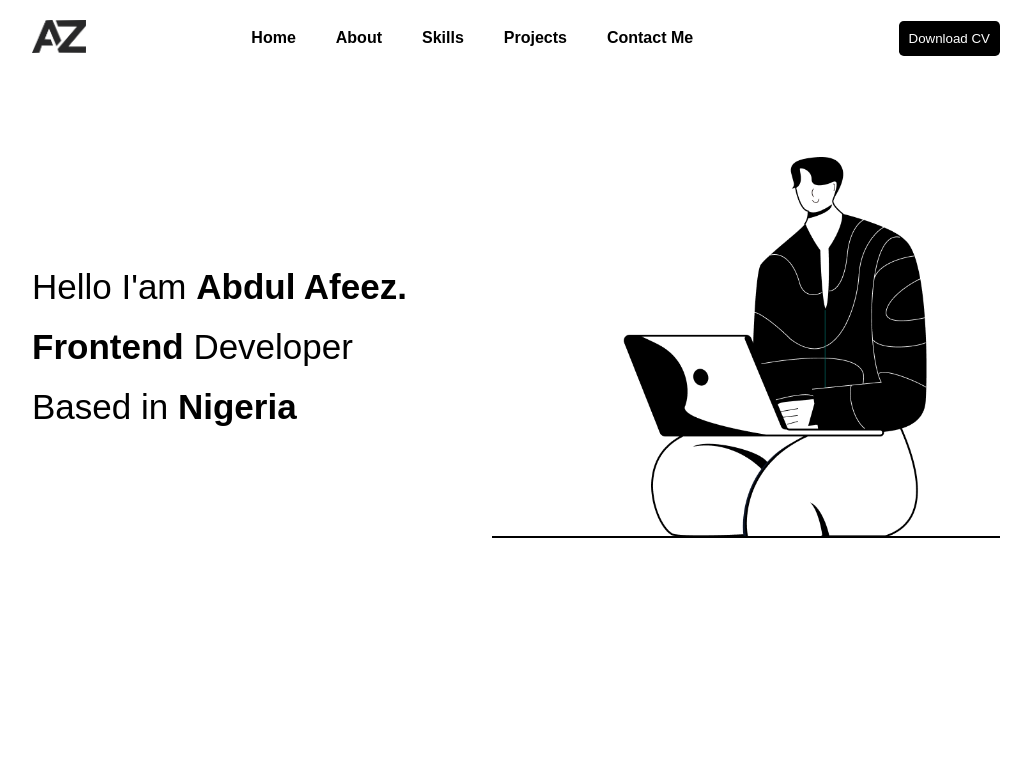
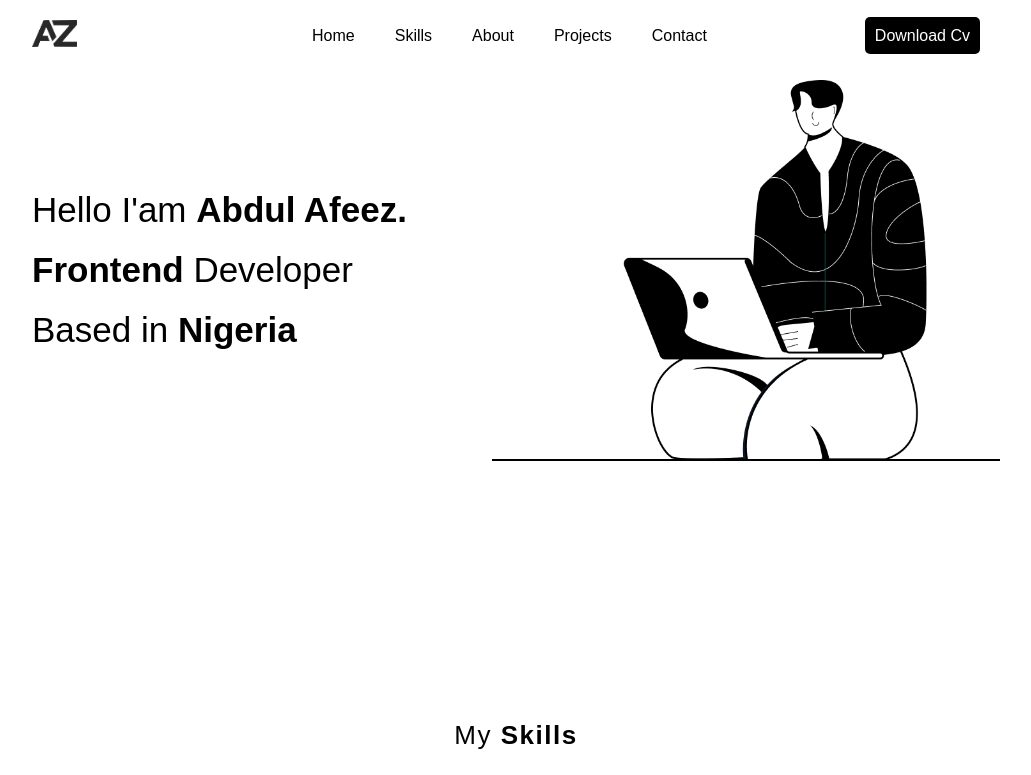
Before and after one commit to Asquare952/Shopify-twitter-hackathon, a React (Create React App) app: page / in a window 1280 px wide. Shown: the top 775 px of the page, without its empty margins (124-1155 px from the left). Built offline with nearby package versions, Linux system fonts and the light colour scheme.

Commit message:
Nav slide in slide out

```diff
--- a/src/Component/Contact/Contact.jsx
+++ b/src/Component/Contact/Contact.jsx
@@ -6,7 +6,7 @@ import { FaWhatsapp } from "react-icons/fa";
 const Contact = () => {
   return (
     <>
-      <section className={Styles.contactContainer}>
+      <section className={Styles.contactContainer} id="contact">
         <div className={Styles.subContainer}>
           <div className={Styles.layout}>
             <div className={Styles.form}>
--- a/src/Component/Contact/contact.module.css
+++ b/src/Component/Contact/contact.module.css
@@ -48,10 +48,15 @@ textarea {
 }
 .getInTouchBtn{
   /* width: 100%; */
+  border: none;
   padding: 8px 13px;
   background-color: #000000;
   border-radius: 4px;
   text-transform: capitalize;
+  scale: 1.05;
+}
+.getInTouchBtn:hover{
+  scale: 1.05;
 }
 .getInTouchBtn a{
   color: white;
@@ -63,12 +68,13 @@ textarea {
 .socialLinksItem{
   display: flex;
   justify-content: center;
+  align-items: center;
   text-align: center;
   border: 1px solid #000000;
-  padding: 5px 6px;
+  padding: 3px 6px;
   border-radius: 4px;
 }
-.socialLinksItem:hover{
+.socialLinksItem :hover{
   background-color: #000000;
   color: #ffff;
 }
--- a/src/Component/Header/Navbar.jsx
+++ b/src/Component/Header/Navbar.jsx
@@ -1,41 +1,57 @@
-import Styles from "./navbar.module.css";
-import Logo from "../../Asset/logo.png"
+import "./navbar.css";
+import { useState } from "react";
+import Logo from "../../Asset/logo.png";
+import { FiMenu } from "react-icons/fi";
+import { IoMdClose } from "react-icons/io";
 const Navbar = () => {
+  const [sideNav, setSideNav] = useState(false);
+
   return (
     <>
       <header>
-        <div className={Styles.subContainer}>
-          <div className={Styles.layout}>
-            <div className={Styles.logo}>
-              <a href="/">
-                <img src={Logo} alt="az logo" />
-              </a>
+        <div className="subContainer">
+          <div className="navlayout">
+            <div className="logo">
+              <img src={Logo} alt="" />
             </div>
-            <nav>
-              <ul className={Styles.navLinks}>
-                <li className={Styles.links}>
-                  <a href="">Home</a>
-                </li>
-                <li className={Styles.links}>
-                  <a href="">About</a>
-                </li>
-                <li className={Styles.links}>
-                  <a href="">Skills</a>
-                </li>
-                <li className={Styles.links}>
-                  <a href="">Projects</a>
-                </li>
-                <li className={Styles.links}>
-                  <a href="">Contact Me</a>
-                </li>
-              </ul>
-            </nav>
-
-            <div className={Styles.downloadCv}>
-              <button className={Styles.downloadBtn}>
-                <a href="">Download CV</a>
-              </button>
+            <div className="navbar">
+              <nav className={sideNav? "navLinks expand" : "navLinks"} onClick={() => {setSideNav(!sideNav)}}>
+                <ul>
+                  <li>
+                    <a href="#">Home</a>
+                  </li>
+                  <li>
+                    <a href="#">Skills</a>
+                  </li>
+                  <li>
+                    <a href="#">About</a>
+                  </li>
+                  <li>
+                    <a href="#">Projects</a>
+                  </li>
+                  <li>
+                    <a href="#">Contact</a>
+                  </li>
+                  <li>
+                    <a href="" className="downloadBtn">
+                      Download cv
+                    </a>
+                  </li>
+                </ul>
+              </nav>
             </div>
+            <button
+              className="navToggler"
+              onClick={() => {
+                setSideNav(!sideNav);
+              }}
+            >
+              {sideNav ? (
+                <IoMdClose className="menuBar" />
+              ) : (
+                <FiMenu className="closeIcon" />
+              )}
+            </button>
           </div>
         </div>
       </header>
--- /dev/null
+++ b/src/Component/Header/navbar.css
@@ -0,0 +1,124 @@
+header {
+  position: fixed;
+  background-color: #ffff;
+  top: 0;
+  right: 0;
+  left: 0;
+  z-index: 99999;
+}
+.subContainer {
+  max-width: 1000px;
+  width: 100%;
+  margin: 0 auto;
+  padding: 0 1rem;
+}
+.logo img {
+  width: 45px;
+}
+.navlayout {
+  display: flex;
+  justify-content: space-between;
+  align-items: center;
+  padding: 20px 0;
+}
+.navLinks ul {
+  display: flex;
+  justify-content: center;
+  align-items: center;
+}
+.navLinks li {
+  position: relative;
+  padding: 0 10px;
+  margin: 0 10px;
+}
+.navLinks li:last-child {
+  margin-left: 8rem;
+}
+.navLinks li a:hover::after,
+.navLinks li a.active::after {
+  content: " ";
+  width: 70%;
+  height: 2px;
+  background: #000000;
+  position: absolute;
+  bottom: -4px;
+  left: 10px;
+  transition: 0.5s ease-in-out;
+}
+.downloadBtn {
+  padding: 10px 10px;
+  background-color: #000000;
+  color: #ffff;
+  border-radius: 5px;
+  text-transform: capitalize;
+  transition: scale 0.5 ease-in-out;
+}
+.downloadBtn:hover {
+  scale: 1.05;
+}
+.downloadBtn:active {
+  scale: 0.95;
+}
+.navToggler {
+  background: #ffff;
+  color: #000000;
+  display: none;
+  border: none;
+  outline: none;
+}
+@media screen and (max-width: 750px) {
+  .navLinks {
+    position: absolute;
+    top: 70px;
+    /* left: 0; */
+    right: -300px;
+    width: 100%;
+    height: 100vh;
+    background-color: #ffff;
+    padding: 40px 0 0 10px;
+    /* display: none; */
+    transition: 0.5s ease-in-out;
+  }
+  .navLinks ul {
+    display: flex;
+    flex-direction: column;
+    align-items: flex-start;
+    justify-content: flex-start;
+  }
+  .navLinks li:last-child {
+    margin-left: 0.1rem;
+  }
+  .navLinks li {
+    position: relative;
+    padding: 10px 10px;
+    margin: 10px 0;
+  }
+  .navLinks ul li {
+    width: 100%;
+  }
+  .menuBar {
+    font-size: 45px;
+  }
+  .closeIcon {
+    font-size: 45px;
+  }
+  .navToggler {
+    display: block;
+  }
+  .expand {
+    /* height: 165px; */
+    right: 0;
+    visibility: visible;
+    transition:  1s ease-in-out;
+  }
+}
+/* @media screen and (max-width: 500px) {
+  #navLinks{
+    width: 100%;
+  }
+  #navLinks li {
+    position: relative;
+    padding: 10px 10px;
+    margin: 10px 10px;
+  }
+} */
--- a/src/Component/Header/navbar.module.css
+++ /dev/null
@@ -1,37 +0,0 @@
-.subContainer {
-  max-width: 1000px;
-  width: 100%;
-  margin: 0 auto;
-  padding: 0 1rem;
-}
-.layout {
-  display: flex;
-  justify-content: space-between;
-  padding: 20px 0;
-  align-items: center;
-}
-.logo img {
-  width: 54px;
-}
-.navLinks {
-  display: flex;
-}
-ul li {
-  font-weight: 700;
-  margin-right: 40px;
-}
-.downloadBtn {
-  border: none;
-  padding: 10px 10px;
-  background: #000000;
-  color: white;
-  border-radius: 0.3rem;
-}
-.downloadBtn a {
-  color: white;
-}
-@media screen and (max-width: 540px) {
-  nav {
-    display: none;
-  }
-}
--- a/src/Component/Project/Project.jsx
+++ b/src/Component/Project/Project.jsx
@@ -58,7 +58,7 @@ const Project = () => {
             {/* project 2 ends here */}
 
             {/* project 3 */}
-            <div className={Styles.project}>
+            <div className={Styles.project} id="projectThree">
               <div className={Styles.img}>
                 <img src={ProjectThreeImg} alt="" />
               </div>
--- a/src/Component/Project/project.module.css
+++ b/src/Component/Project/project.module.css
@@ -30,6 +30,10 @@ span{
 .project{
   margin-bottom: 5rem;
 }
+#projectThree{
+  margin-bottom: 5rem;
+
+}
 .img img{
   max-width: 950px;
   width: 100%;
@@ -56,6 +60,7 @@ span{
 #projectTwo{
   flex-direction: column-reverse;
 }
+
 .details p{
   width: 372px;
 }
--- a/src/Component/Skill/Skills.jsx
+++ b/src/Component/Skill/Skills.jsx
@@ -30,7 +30,7 @@ const MySkills = () => {
 
               <div className={Styles.skillItem}>
                 <IoLogoJavascript className={Styles.icon} />
-                <p>Java</p>
+                <p>JavaScript</p>
               </div>
 
               <div className={Styles.skillItem}>
@@ -53,10 +53,10 @@ const MySkills = () => {
                 <p>Next.js</p>
               </div>
 
-              <div className={Styles.skillItem}>
+              {/* <div className={Styles.skillItem}>
                 <TbBrandNextjs className={Styles.icon} />
                 <p>Next.js</p>
-              </div>
+              </div> */}
             {/* </div> */}
 
             {/* <div className={Styles.column}></div>
--- a/src/Component/Skill/skills.module.css
+++ b/src/Component/Skill/skills.module.css
@@ -31,7 +31,8 @@ span{
   justify-content: center;
   align-items: center;
   gap: 1.5rem;
-  padding: 20px 25px;
+  padding: 15px 5px;
+  width: 200px;
   border: 1px solid #000000;
   border-radius: .3rem;
 }
--- a/src/index.css
+++ b/src/index.css
@@ -1,3 +1,4 @@
+
 *{
   padding: 0;
   margin: 0;
@@ -8,6 +9,9 @@ body {
   font-family: 'Poppins', sans-serif;
   background-color: #ffff;
 }
+html{
+  scroll-behavior: smooth;
+}
 a{
   text-decoration: none;
   color: #000000;
```
